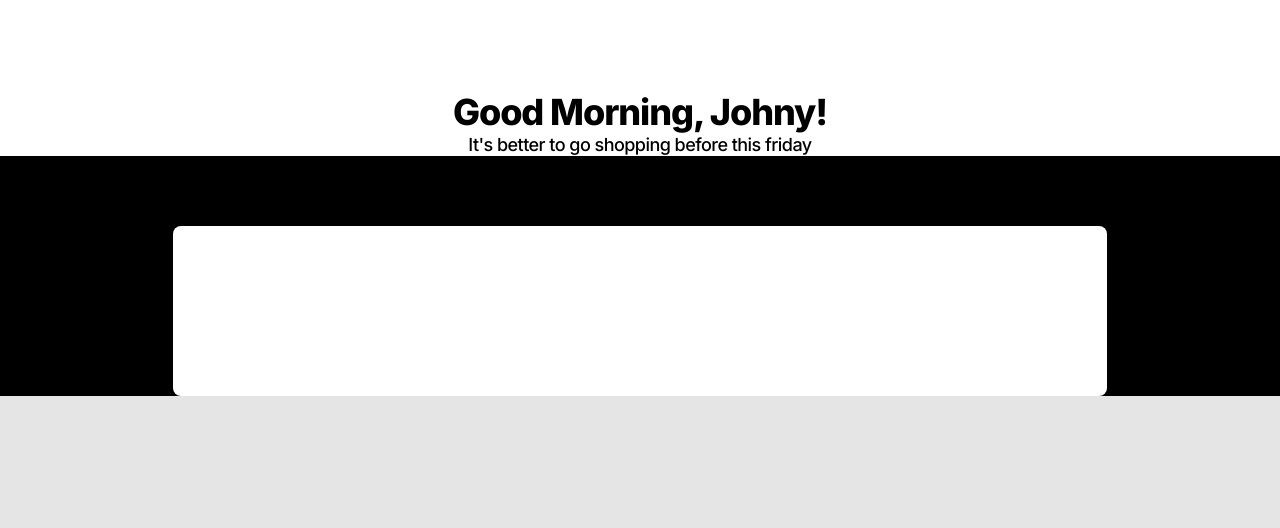
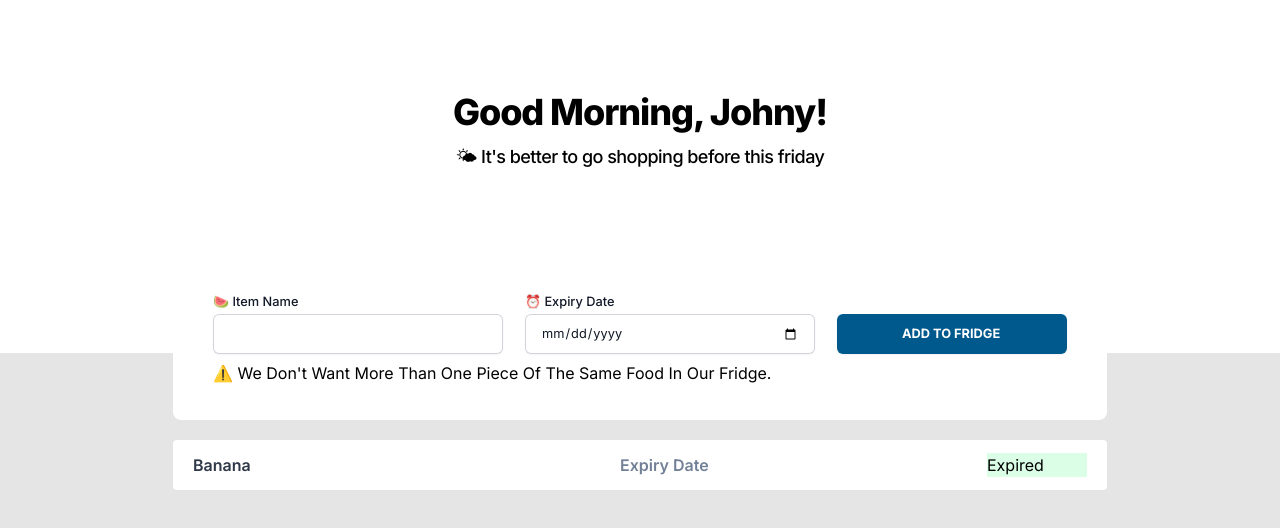
Before and after one commit to Risini1998/TheFridge, a Next.js app: page / in a window 1280 px wide. Shown: the top 528 px of the page. Built offline with nearby package versions, Linux system fonts and the light colour scheme.

Commit message:
done add form

```diff
--- a/app/component/AddItemForm.tsx
+++ b/app/component/AddItemForm.tsx
@@ -1,13 +1,52 @@
-import Image from 'next/image'
-import Title from './Common/Title'
-import Typography from '@mui/material/Typography';
 
 export default function AddItemForm() {
   return (
-    <div className='w-screen flex justify-center pt-70px bg-black' >
-      <div className="card rounded-sm self-center font-inter border-#E3E9F1 justify-center pt-40px bg-white w-934px h-170px"  >
-        <Typography></Typography>
+    <div className='w-screen flex justify-center pt-70px' >
+      <div className="card rounded-sm border-#E3E9F1 flex-col p-10 bg-white w-934px h-170px">
+        <div className='w-full flex justify-between gap-[22px]' >
+          <div className='w-290px'>
+            <label htmlFor="Item_Name" className="block text-sm font-medium leading-6 text-gray-900">
+              🍉 Item Name
+            </label>
+            <div className="relative rounded-md shadow-sm">
+              <input
+                required
+                type="text"
+                name="Item_Name"
+                id="Item_Name"
+                className="block w-[290px] h-10 rounded-md border-0 py-1.5 pl-4 pr-4 text-gray-900 ring-1 ring-inset ring-gray-300 placeholder:text-gray-400 focus:ring-2 focus:ring-inset focus:ring-gray sm:text-sm sm:leading-6"
+              />
+            </div>
+          </div>
+
+
+          <div className='w-290px' >
+            <label htmlFor="Expiry_Date" className="block text-sm font-medium leading-6 text-gray-900">
+              ⏰ Expiry Date
+            </label>
+            <div className="relative rounded-md shadow-sm">
+
+              <input
+                required
+                type="date"
+                name="Expiry_Date"
+                id="Expiry_Date"
+                className="block w-[290px] h-10 rounded-md border-0 py-1.5 pl-4 pr-4 text-gray-900 ring-1 ring-inset ring-gray-300 placeholder:text-gray-400 focus:ring-2 focus:ring-inset focus:ring-gray sm:text-sm sm:leading-6"
+              />
+            </div>
+          </div>
+
+          <div className='w-230px flex flex-col pt-[24px]'>
+            <button className="btn w-230px h-10 relative rounded-md shadow-sm bg-primary text-white
+            font-inter font-bold text-[13px] text-sm/[24px] tracking-normal flex justify-items-center pl-[65px] pt-2"> ADD TO FRIDGE</button>
+          </div>
+
+        </div>
+        <div className='font-inter font-[#728197] font-normal text-3 tracking-normal leading-[15px] pt-3 capitalize'>
+          ⚠️ We don&apos;t want more than one piece of the same food in our fridge.
+        </div>
       </div>
+
     </div>
   )
 }
--- a/app/component/Common/Title.tsx
+++ b/app/component/Common/Title.tsx
@@ -4,7 +4,7 @@ export default function Title() {
   return (
       <div className="text-center font-inter">
         <h1 className=' font-extrabold text-title/[44px] tracking-tight'>Good Morning, Johny!</h1>
-        <h3 className=' font-medium text-subtitle/[22px] tracking-tight'>It&apos;s better to go shopping before this friday</h3>
+        <h3 className=' font-medium text-subtitle/[22px] tracking-tight m-3'>🌤   It&apos;s better to go shopping before this friday</h3>
       </div>
     )
 }
--- /dev/null
+++ b/app/component/ItemCard.tsx
@@ -0,0 +1,17 @@
+export default function ItemCard() {
+    const color: string = "#DBFFE6";
+
+    return (
+        <div className="box-border flex justify-between items-center w-[934px] h-[50px] rounded border-solid border-1 border-[#EEF3F8] bg-white px-5">
+            <div className="font-inter h-[19px] font-semibold text-[#2E3849] leading-[19px] text-4 mr-[91px]">
+                Banana
+            </div>
+            <div className="font-inter h-[15px] font-semibold text-[#728197] leading-[15px] text-3">
+                Expiry Date
+            </div>
+            <div className="w-[100px] h-6 bg-[#DBFFE6]">
+                Expired
+            </div>
+        </div>
+    )
+}
--- a/app/page.tsx
+++ b/app/page.tsx
@@ -4,7 +4,7 @@ import TheFridge from './page/TheFridge'
 export default function Home() {
   return (
     <main className="flex min-h-screen">
-          <TheFridge/>
+      <TheFridge />
     </main>
   )
 }
--- a/app/page/TheFridge.tsx
+++ b/app/page/TheFridge.tsx
@@ -1,15 +1,19 @@
 import Image from 'next/image'
 import Title from '../component/Common/Title'
 import AddItemForm from '../component/AddItemForm'
+import ItemCard from '../component/ItemCard'
 
 export default function TheFridge() {
   return (
     <div className="flex">
-      <div className=" bg-white w-screen h-353px" >
+      <div className=" bg-white w-screen h-[353px]" >
       </div>
-      <div className="h-screen  w-screen absolute pt-90px flex-col " >
-        <Title/>
-        <AddItemForm/>
+      <div className="h-screen  w-screen justify-center absolute pt-90px flex-col" >
+        <Title />
+        <AddItemForm />
+        <div className='mt-5 flex justify-center'>
+          <ItemCard />
+        </div>
       </div>
     </div>
   )
--- a/tailwind.config.js
+++ b/tailwind.config.js
@@ -13,7 +13,7 @@ module.exports = {
           'conic-gradient(from 180deg at 50% 50%, var(--tw-gradient-stops))',
       },
       spacing: {
-        '353px': '353px',
+        '353px': '303px',
         '90px': '90px',
         '100px': '100px',
         '70px' : '70px',
@@ -21,6 +21,8 @@ module.exports = {
         '170px' : '170px',
         '238px' : '238px',
         '40px' : '40px',
+        '290px' : '290px',
+        '230px' : '230px'
 
       },
       fontWeight: {
@@ -67,6 +69,7 @@ module.exports = {
       },
       colors: {
         '#E3E9F1': '#E3E9F1',
+        primary: '#00598D'
       }
     },
     screens: {
```
